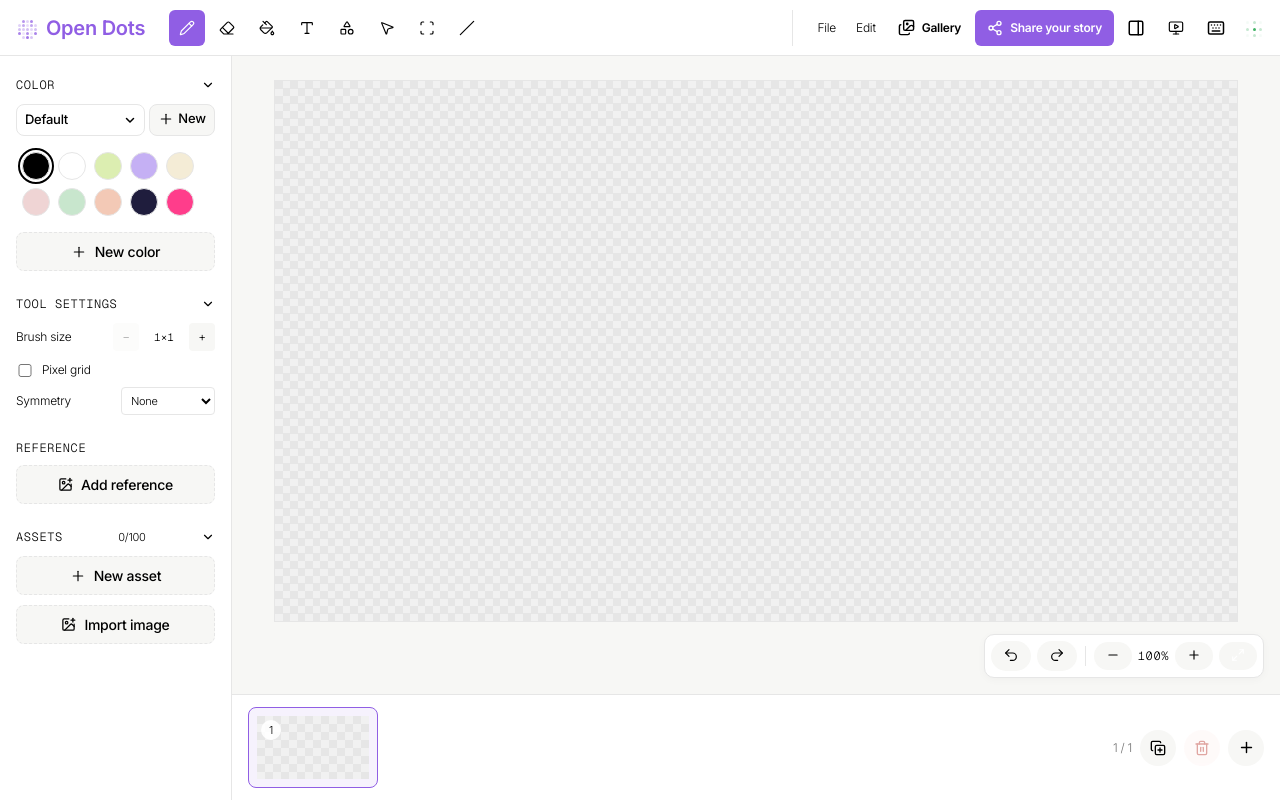
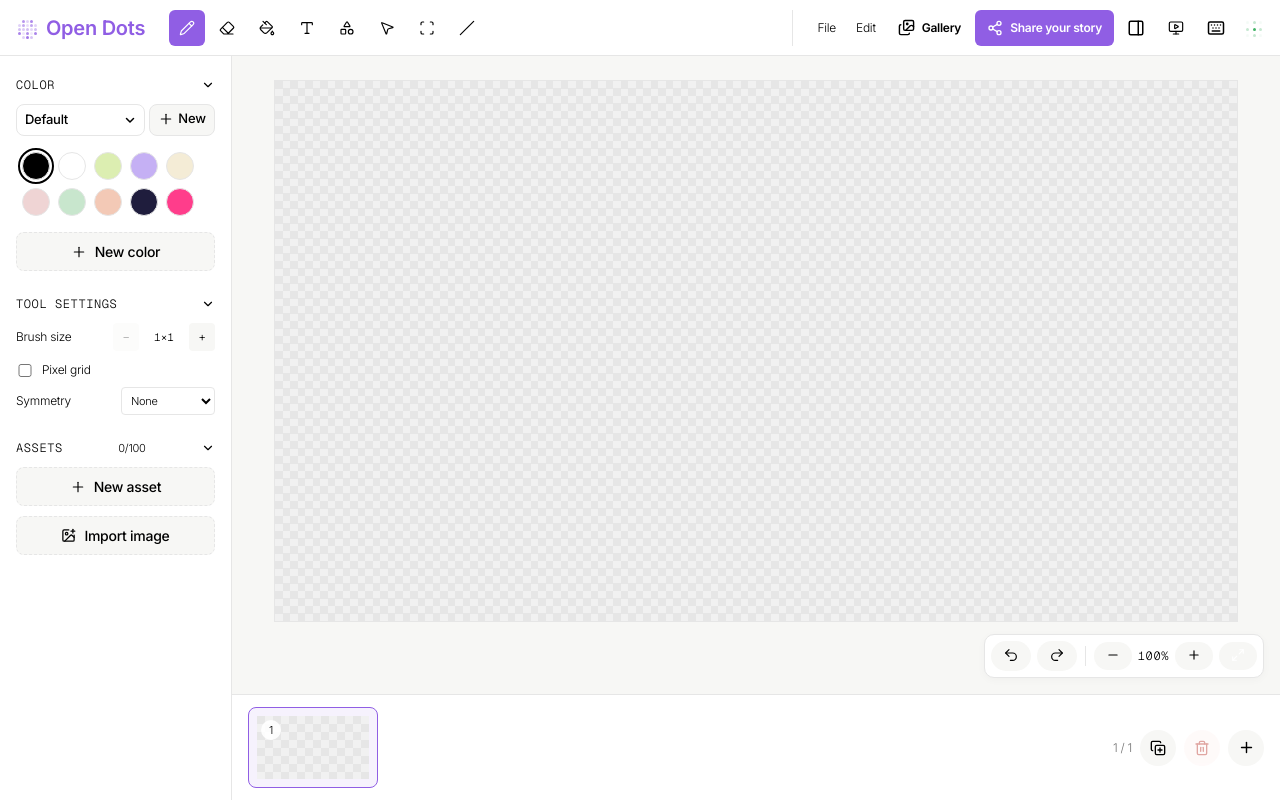
Before and after one commit to MichaelHo02/open-dots, a Next.js app: page / in a window 1280 px wide. Built offline with nearby package versions, Linux system fonts and the light colour scheme.

Commit message:
Remove reference image panel

```diff
--- a/app/globals.css
+++ b/app/globals.css
@@ -1998,10 +1998,6 @@ input {
 .project-menu-items p { padding: 8px; }
 .project-save-state { margin: 0; color: #737373; font-size: 11px; }
 .project-confirm[data-confirm] { justify-content: flex-start; }
-.reference-panel { display: grid; gap: 8px; }
-.reference-panel img { display: block; width: 100%; max-height: 150px; object-fit: contain; border: 1px solid var(--hairline); background: var(--surface-soft); }
-.reference-panel span { overflow: hidden; color: #737373; font-size: 11px; text-overflow: ellipsis; white-space: nowrap; }
-.reference-panel .sidebar-assets-head button { display: grid; place-items: center; border: 0; background: transparent; cursor: pointer; }
 .shortcut-dialog { width: min(420px, calc(100vw - 32px)); margin: auto; padding: 20px; border: 1px solid var(--hairline); border-radius: 10px; background: var(--canvas); }
 .shortcut-dialog::backdrop { background: #0005; }
 .shortcut-heading, .shortcut-dialog dl > div { display: flex; align-items: center; justify-content: space-between; gap: 16px; }
--- a/components/FilmApp.tsx
+++ b/components/FilmApp.tsx
@@ -19,7 +19,6 @@ import { useEditorShortcuts } from "./useEditorShortcuts";
 import { useStageZoomShortcuts } from "./useStageZoomShortcuts";
 import { Check, ChevronDown, CopyPlus, Plus, Trash2 } from "lucide-react";
 import { ConfirmAction } from "./ConfirmAction";
-import { ReferencePanel } from "./ReferencePanel";
 import { AssetImageImport } from "./AssetImageImport";
 
 export function FilmApp() {
@@ -104,7 +103,6 @@ export function FilmApp() {
             </div>
           </details>
           <ToolSettings symmetry={symmetry} onSymmetryChange={setSymmetry} showGrid={showGrid} onGridChange={setShowGrid} />
-          <ReferencePanel />
           <details className="sidebar-section sidebar-assets sidebar-collapsible" open>
             <summary>
               <span className="sidebar-label">Assets</span>
--- a/components/ReferencePanel.tsx
+++ /dev/null
@@ -1,21 +0,0 @@
-"use client";
-
-import { useEffect, useRef, useState } from "react";
-import { ImagePlus, X } from "lucide-react";
-import Image from "next/image";
-
-export function ReferencePanel() {
-  const input = useRef<HTMLInputElement>(null);
-  const [reference, setReference] = useState<{ name: string; url: string } | null>(null);
-  useEffect(() => () => { if (reference) URL.revokeObjectURL(reference.url); }, [reference]);
-  return <section className="sidebar-section reference-panel" aria-label="Reference image">
-    <div className="sidebar-assets-head"><p className="sidebar-label">Reference</p>{reference ? <button type="button" aria-label="Remove reference image" onClick={() => setReference(null)}><X size={14} /></button> : null}</div>
-    {reference ? <><Image unoptimized width={240} height={150} src={reference.url} alt="Drawing reference" /><span title={reference.name}>{reference.name}</span></> : <button type="button" className="color-add" onClick={() => input.current?.click()}><ImagePlus size={15} />Add reference</button>}
-    <input ref={input} hidden type="file" accept="image/png,image/jpeg,image/webp,image/gif" onChange={event => {
-      const file = event.currentTarget.files?.[0];
-      event.currentTarget.value = "";
-      if (!file || file.size > 10 * 1024 * 1024) return;
-      setReference(current => { if (current) URL.revokeObjectURL(current.url); return { name: file.name, url: URL.createObjectURL(file) }; });
-    }} />
-  </section>;
-}
```
